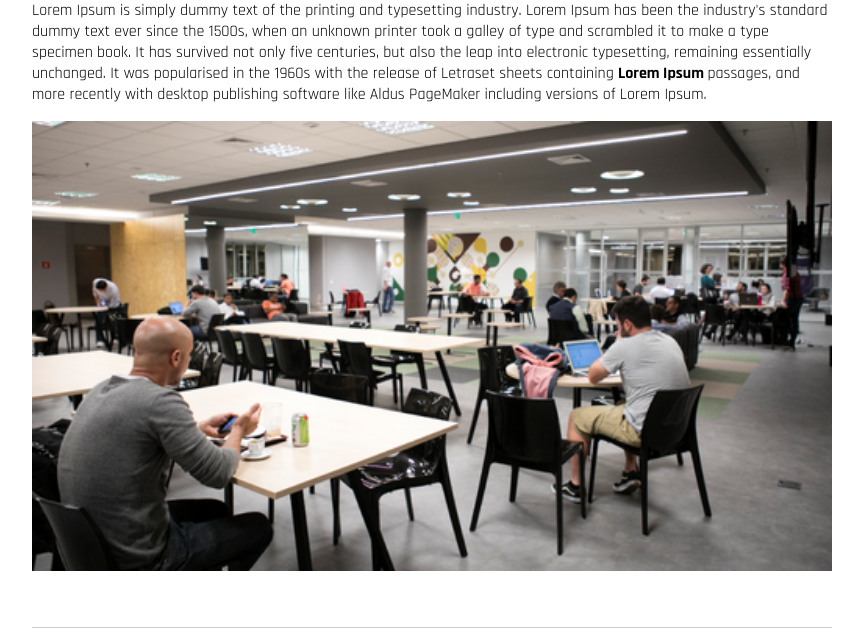
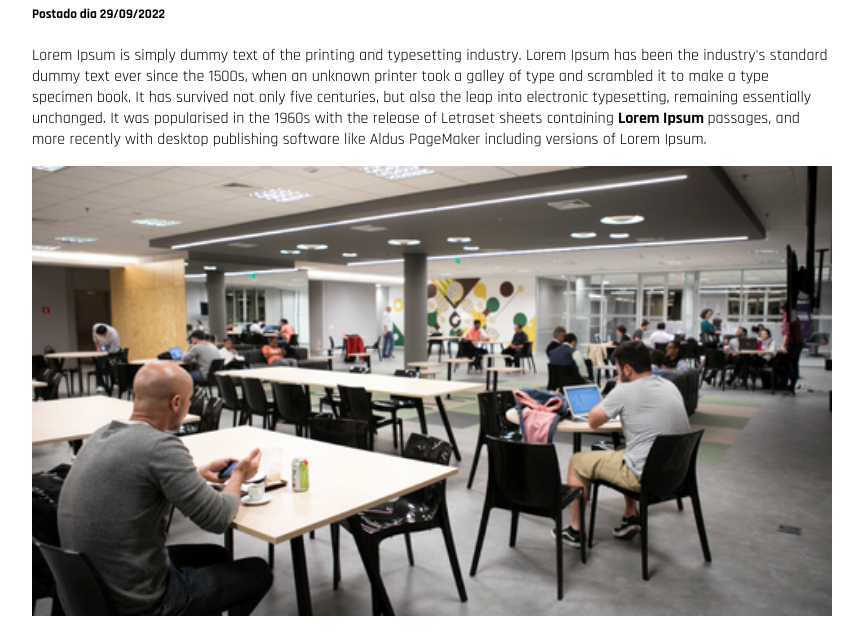
Before and after one commit to lucasafonsobastos/projeto-x, a plain HTML site: page dhnews/index.html in a window 1280 px wide. Shown: the part 82-723 px from the top of the page, without its empty margins (208-1071 px from the left). Drawn offline with Linux system fonts and the light colour scheme.

Commit message:
atualizando projento

```diff
--- a/dhnews/index.html
+++ b/dhnews/index.html
@@ -12,6 +12,7 @@
         <h1>DH News</h1>
     </header>
     <main>
+        <h5>Postado dia 29/09/2022</h5>
         <p>
             Lorem Ipsum is simply dummy text of the printing
             and typesetting industry. Lorem Ipsum has been the
@@ -27,6 +28,8 @@
             PageMaker including versions of Lorem Ipsum.
         </p>
         <img src="img/destaque.webp"/>
+
+
     </main>
     <footer>
         <ul class="redes-sociais">
```
